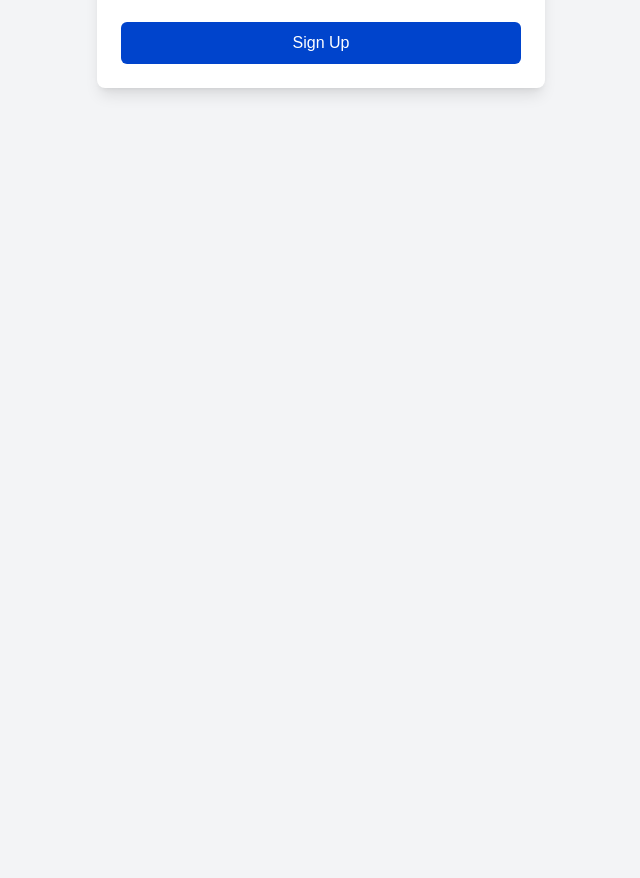
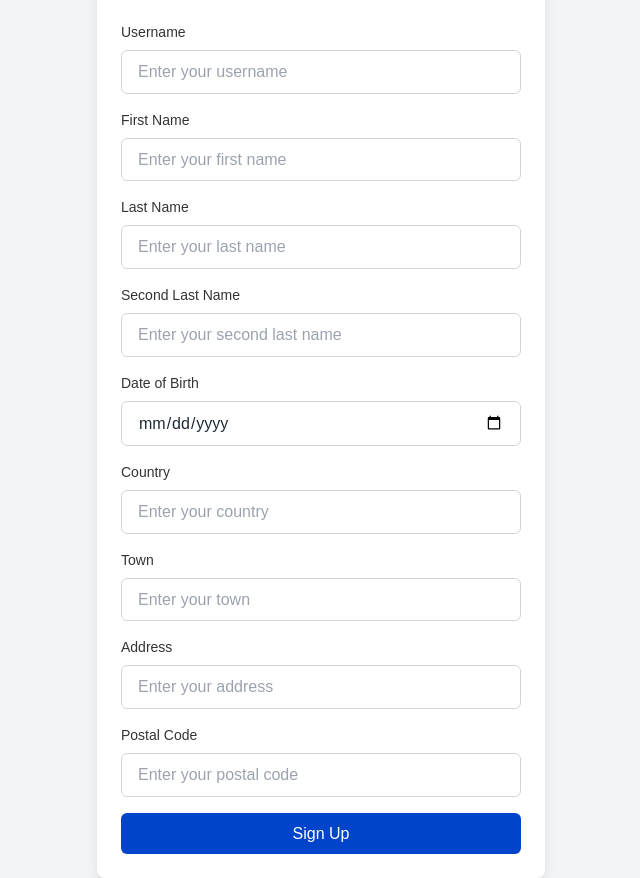
Before and after one commit to irizarry34/RenalHealthMonitor, a Next.js app: page /signup in a window 1280 px wide. Shown: the part 297-1175 px from the top of the page, without its empty margins (319-959 px from the left). Before the commit the page ends 800 px from the top, so only its background shows below. Built offline with nearby package versions, Linux system fonts and the light colour scheme.

Commit message:
CodigoFuncional

```diff
--- a/src/app/readings/page.js
+++ b/src/app/readings/page.js
@@ -1,7 +1,8 @@
 'use client';
 
-import { useState } from 'react';
+import { useState, useEffect } from 'react';
 import { supabase } from '../../supabaseClient';
+import { useRouter } from 'next/navigation';  // Importar el hook para redireccionar
 
 export default function Readings() {
   const [glucose, setGlucose] = useState('');
@@ -10,7 +11,28 @@ export default function Readings() {
   const [sex, setSex] = useState('M');
   const [notes, setNotes] = useState('');
   const [gfr, setGfr] = useState(null);
+  const [userId, setUserId] = useState(null);  // Estado para almacenar el user_id
+  const router = useRouter();  // Para redirigir si no hay sesión
 
+  // Obtener el usuario autenticado
+  useEffect(() => {
+    const fetchUser = async () => {
+      const { data: { session }, error } = await supabase.auth.getSession();
+      if (error) {
+        console.error('Error obteniendo la sesión:', error);
+        return;
+      }
+      if (!session) {
+        router.push('/login'); // Redirigir al login si no hay sesión
+      } else {
+        setUserId(session.user.id); // Guardar el user_id en el estado
+      }
+    };
+
+    fetchUser();
+  }, [router]);
+
+  // Calcular el GFR
   const calculateGFR = (creatinine, age, sex) => {
     let k = sex === 'M' ? 0.9 : 0.7;
     let e = sex === 'M' ? 1.0 : 0.7;
@@ -20,20 +42,28 @@ export default function Readings() {
   const handleSubmit = async (e) => {
     e.preventDefault();
 
+    if (!userId) {
+      alert('Usuario no autenticado');
+      return;
+    }
+
     const calculatedGfr = calculateGFR(creatinine, age, sex);
 
     const { data, error } = await supabase
       .from('analytes_readings')
       .insert([
         {
+          user_id: userId,  // Insertar el user_id del usuario autenticado
           glucose_level: glucose,
           creatinine_level: creatinine,
           age: age,
           sex: sex,
           notes: notes,
           gfr: calculatedGfr,
-          reference_glucose_range: '70-100 mg/dL',
-          reference_creatinine_range: '0.6-1.2 mg/dL'
+          glucose_reference_min: 70,  // Valor mínimo de referencia para glucosa
+          glucose_reference_max: 100, // Valor máximo de referencia para glucosa
+          creatinine_reference_max: 1.2, // Valor máximo de referencia
+          creatinine_reference_min: 0.6, // Valor mínimo de referencia
         }
       ]);
 
--- a/src/components/Login.js
+++ b/src/components/Login.js
@@ -2,22 +2,29 @@
 
 import { useState } from 'react';
 import { supabase } from '../supabaseClient';
+import { useRouter } from 'next/navigation'; // Para redirigir al usuario después del login
 
 export default function Login() {
   const [email, setEmail] = useState('');
   const [password, setPassword] = useState('');
   const [error, setError] = useState(null);
+  const router = useRouter(); // Para redirigir al usuario después del login
 
   const handleSubmit = async (e) => {
     e.preventDefault();
+
+    // Intentar loguearse con el email y contraseña ingresados
     const { error } = await supabase.auth.signInWithPassword({
       email,
       password,
     });
+
     if (error) {
+      // Si hay un error en el login, mostrar el mensaje
       setError(error.message);
     } else {
-      // Redirige o muestra un mensaje de éxito
+      // Si el login es exitoso, redirigir a la página de lecturas
+      router.push('/readings'); // Ajusta la ruta a la que quieras redirigir después del login
     }
   };
 
--- a/src/components/Signup.js
+++ b/src/components/Signup.js
@@ -6,15 +6,93 @@ import { supabase } from '../supabaseClient';
 export default function Signup() {
   const [email, setEmail] = useState('');
   const [password, setPassword] = useState('');
+  const [username, setUsername] = useState(''); // Nombre de usuario
+  const [firstName, setFirstName] = useState(''); // Nombre
+  const [lastName, setLastName] = useState(''); // Primer apellido
+  const [secondLastName, setSecondLastName] = useState(''); // Segundo apellido
+  const [dob, setDob] = useState(''); // Fecha de nacimiento
+  const [country, setCountry] = useState(''); // País
+  const [town, setTown] = useState(''); // Pueblo
+  const [address, setAddress] = useState(''); // Dirección
+  const [postalCode, setPostalCode] = useState(''); // Código postal
   const [error, setError] = useState(null);
+  const [success, setSuccess] = useState(null);
 
+  // Función para verificar si el perfil de usuario ya existe en la tabla profiles
+  const checkUsernameExists = async (username) => {
+    try {
+      const { data, error } = await supabase
+        .from('profiles')
+        .select('id')
+        .eq('username', username);
+
+      if (error) throw error;
+      return data.length > 0;
+    } catch (error) {
+      setError(`Error al verificar el nombre de usuario: ${error.message}`);
+      return false;
+    }
+  };
+
+  // Función para manejar el envío del formulario
   const handleSubmit = async (e) => {
     e.preventDefault();
-    const { error } = await supabase.auth.signUp({ email, password });
-    if (error) {
-      setError(error.message);
+
+    // Verificar si se ha ingresado un nombre de usuario
+    if (!username) {
+      setError("Por favor, ingresa un nombre de usuario.");
+      return;
+    }
+
+    // Verificar si el nombre de usuario ya está en uso
+    const usernameExists = await checkUsernameExists(username);
+    if (usernameExists) {
+      setError("El nombre de usuario ya está en uso. Por favor, elige otro.");
+      return;
+    }
+
+    // Crear el usuario en Supabase con email y contraseña
+    const { data, error: signUpError } = await supabase.auth.signUp({
+      email,
+      password,
+    });
+
+    if (signUpError) {
+      setError(`Error al registrar el usuario: ${signUpError.message}`);
+      return;
+    }
+
+    // Obtener el ID del usuario creado
+    const userId = data?.user?.id;
+
+    // Verificar si se obtuvo el ID del usuario
+    if (!userId) {
+      setError("No se pudo obtener el ID del usuario.");
+      return;
+    }
+
+    // Insertar el perfil del usuario en la tabla profiles
+    const { error: profileError } = await supabase
+      .from('profiles')
+      .insert([
+        {
+          id: userId, // Asegúrate de usar el ID correcto obtenido del auth
+          username,
+          first_name: firstName,
+          last_name: lastName,
+          second_last_name: secondLastName,
+          date_of_birth: dob,
+          country,
+          town,
+          address,
+          postal_code: postalCode
+        }
+      ]);
+
+    if (profileError) {
+      setError(`Error al insertar el perfil: ${profileError.message}`);
     } else {
-      // Redirige o muestra un mensaje de éxito
+      setSuccess('Registro exitoso');
     }
   };
 
@@ -44,6 +122,104 @@ export default function Signup() {
             className="w-full px-4 py-2 border rounded-md border-gray-300 focus:outline-none focus:ring-2 focus:ring-primary"
           />
         </div>
+        <div className="mb-4">
+          <label className="block text-sm font-medium mb-2 text-textPrimary">Username</label>
+          <input
+            type="text"
+            placeholder="Enter your username"
+            value={username}
+            onChange={(e) => setUsername(e.target.value)}
+            required
+            className="w-full px-4 py-2 border rounded-md border-gray-300 focus:outline-none focus:ring-2 focus:ring-primary"
+          />
+        </div>
+        <div className="mb-4">
+          <label className="block text-sm font-medium mb-2 text-textPrimary">First Name</label>
+          <input
+            type="text"
+            placeholder="Enter your first name"
+            value={firstName}
+            onChange={(e) => setFirstName(e.target.value)}
+            required
+            className="w-full px-4 py-2 border rounded-md border-gray-300 focus:outline-none focus:ring-2 focus:ring-primary"
+          />
+        </div>
+        <div className="mb-4">
+          <label className="block text-sm font-medium mb-2 text-textPrimary">Last Name</label>
+          <input
+            type="text"
+            placeholder="Enter your last name"
+            value={lastName}
+            onChange={(e) => setLastName(e.target.value)}
+            required
+            className="w-full px-4 py-2 border rounded-md border-gray-300 focus:outline-none focus:ring-2 focus:ring-primary"
+          />
+        </div>
+        <div className="mb-4">
+          <label className="block text-sm font-medium mb-2 text-textPrimary">Second Last Name</label>
+          <input
+            type="text"
+            placeholder="Enter your second last name"
+            value={secondLastName}
+            onChange={(e) => setSecondLastName(e.target.value)}
+            required
+            className="w-full px-4 py-2 border rounded-md border-gray-300 focus:outline-none focus:ring-2 focus:ring-primary"
+          />
+        </div>
+        <div className="mb-4">
+          <label className="block text-sm font-medium mb-2 text-textPrimary">Date of Birth</label>
+          <input
+            type="date"
+            value={dob}
+            onChange={(e) => setDob(e.target.value)}
+            required
+            className="w-full px-4 py-2 border rounded-md border-gray-300 focus:outline-none focus:ring-2 focus:ring-primary"
+          />
+        </div>
+        <div className="mb-4">
+          <label className="block text-sm font-medium mb-2 text-textPrimary">Country</label>
+          <input
+            type="text"
+            placeholder="Enter your country"
+            value={country}
+            onChange={(e) => setCountry(e.target.value)}
+            required
+            className="w-full px-4 py-2 border rounded-md border-gray-300 focus:outline-none focus:ring-2 focus:ring-primary"
+          />
+        </div>
+        <div className="mb-4">
+          <label className="block text-sm font-medium mb-2 text-textPrimary">Town</label>
+          <input
+            type="text"
+            placeholder="Enter your town"
+            value={town}
+            onChange={(e) => setTown(e.target.value)}
+            required
+            className="w-full px-4 py-2 border rounded-md border-gray-300 focus:outline-none focus:ring-2 focus:ring-primary"
+          />
+        </div>
+        <div className="mb-4">
+          <label className="block text-sm font-medium mb-2 text-textPrimary">Address</label>
+          <input
+            type="text"
+            placeholder="Enter your address"
+            value={address}
+            onChange={(e) => setAddress(e.target.value)}
+            required
+            className="w-full px-4 py-2 border rounded-md border-gray-300 focus:outline-none focus:ring-2 focus:ring-primary"
+          />
+        </div>
+        <div className="mb-4">
+          <label className="block text-sm font-medium mb-2 text-textPrimary">Postal Code</label>
+          <input
+            type="text"
+            placeholder="Enter your postal code"
+            value={postalCode}
+            onChange={(e) => setPostalCode(e.target.value)}
+            required
+            className="w-full px-4 py-2 border rounded-md border-gray-300 focus:outline-none focus:ring-2 focus:ring-primary"
+          />
+        </div>
         <button
           type="submit"
           className="w-full bg-primary text-white py-2 px-4 rounded-md hover:bg-primary-dark transition"
@@ -51,6 +227,7 @@ export default function Signup() {
           Sign Up
         </button>
         {error && <p className="mt-4 text-red-500">{error}</p>}
+        {success && <p className="mt-4 text-green-500">{success}</p>}
       </form>
     </div>
   );
```
